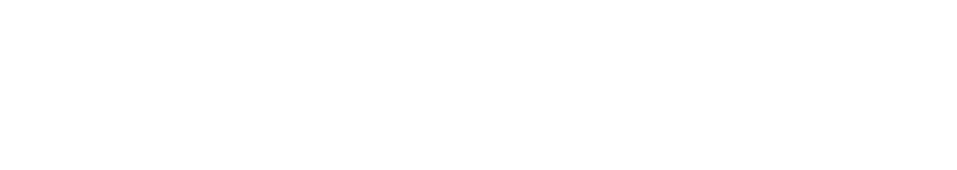
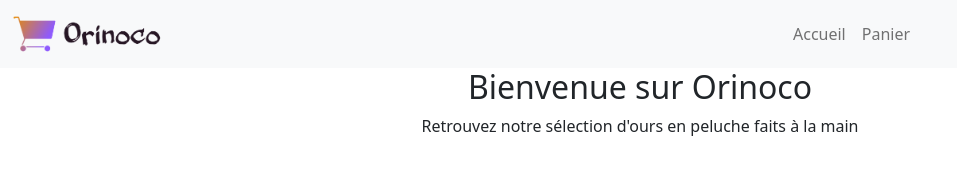
Before and after one commit to ayaaleksija/AlexiaGondardChampagne_5_18062021, a plain HTML site: page index.html in a window 1280 px wide. Shown: the whole page, without its empty margins (0-957 px from the left). Drawn offline with nearby package versions, Linux system fonts and the light colour scheme.

Commit message:
implémentation html page d'accueil / navbar

```diff
--- a/index.html
+++ b/index.html
@@ -2,7 +2,51 @@
 <html lang="fr">
 
 <head>
+    <!--meta tag-->
     <meta charset="UTF-8">
     <meta name="viewport" content="width=device-width, initial-scale=1.0">
+
+    <!-- Bootstrap CSS -->
+    <link href="https://cdn.jsdelivr.net/npm/bootstrap@5.0.2/dist/css/bootstrap.min.css" rel="stylesheet" integrity="sha384-EVSTQN3/azprG1Anm3QDgpJLIm9Nao0Yz1ztcQTwFspd3yD65VohhpuuCOmLASjC" crossorigin="anonymous">
+
     <title> Orinoco </title>
+
+    <title>Orinoco - Le plus grand choix d'ours en peluche</title>
+
 </head>
+
+<body>
+    <!-- barre de navigation -->
+    <nav class="navbar navbar-expand-lg bg-light navbar-light">
+        <div class="container-fluid">
+            <a class="navbar-brand" href="index.html">
+                <img class="img-fluid" width="20%" height="20%" src="./back-end/images/logo.png" alt="Site logo">
+            </a>
+            <button class="navbar-toggler" type="button" data-toggle="collapse" data-target="#navbarContent">
+                <span class="navbar-toggler-icon"></span>
+             </button>
+            <div id="navbarContent" class="collapse navbar-collapse">
+                <ul class="navbar-nav">
+                    <li class="nav-item active">
+                        <a class="nav-link" aria-current="page" href="index.html">Accueil</a>
+                    </li>
+                    <li class="nav-item">
+                        <a class="nav-link" href="front-end/panier.html">Panier</a>
+                    </li>
+                </ul>
+            </div>
+        </div>
+    </nav>
+
+    <main>
+        <main>
+            <div class="">
+                <h1 class="text-center fs-2 text-dark">Bienvenue sur Orinoco</h1>
+                <p class="text-center text-dark">Retrouvez notre sélection d'ours en peluche faits à la main</p>
+            </div>
+        </main>
+
+    </main>
+
+    <script src="https://cdn.jsdelivr.net/npm/bootstrap@5.0.2/dist/js/bootstrap.bundle.min.js" integrity="sha384-MrcW6ZMFYlzcLA8Nl+NtUVF0sA7MsXsP1UyJoMp4YLEuNSfAP+JcXn/tWtIaxVXM" crossorigin="anonymous"></script>
+</body>
```
Also changed, not shown: back-end/images/logo.png (added), front-end/panier.html (added), 3 other files.
